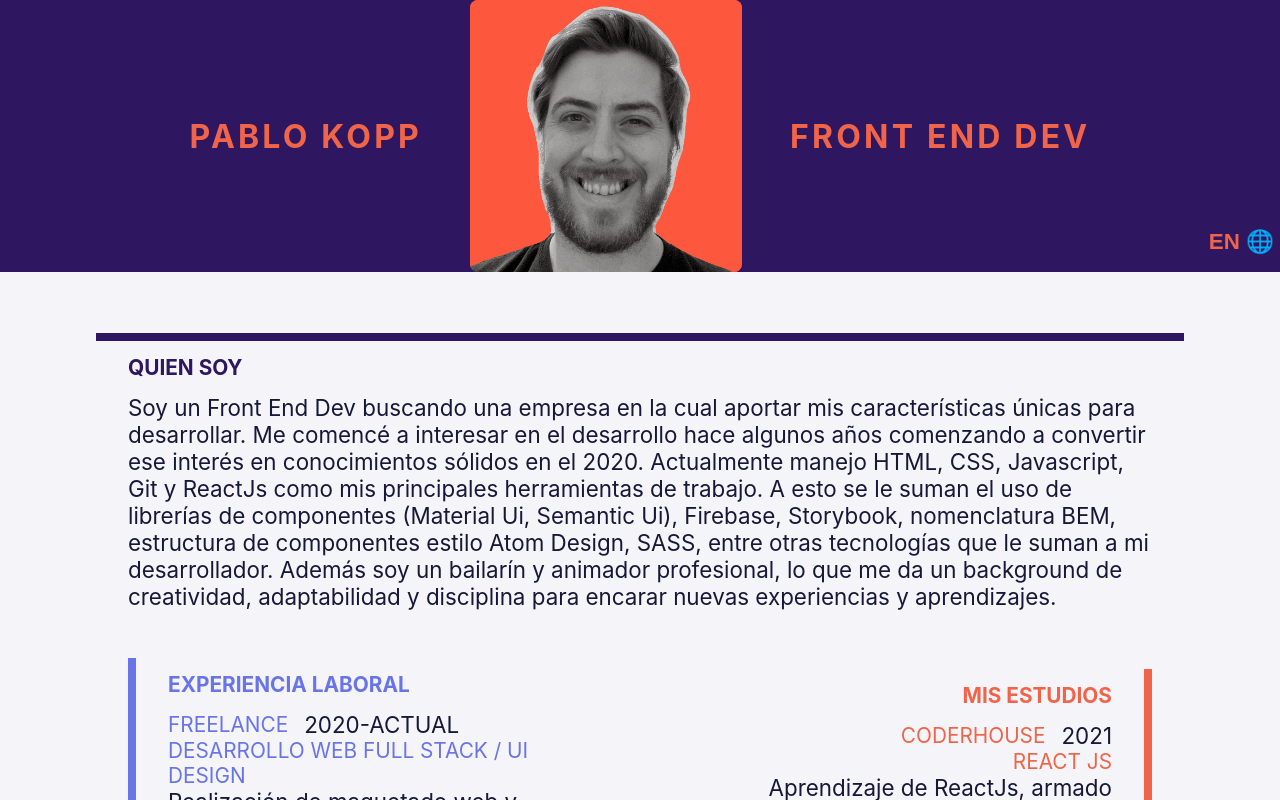
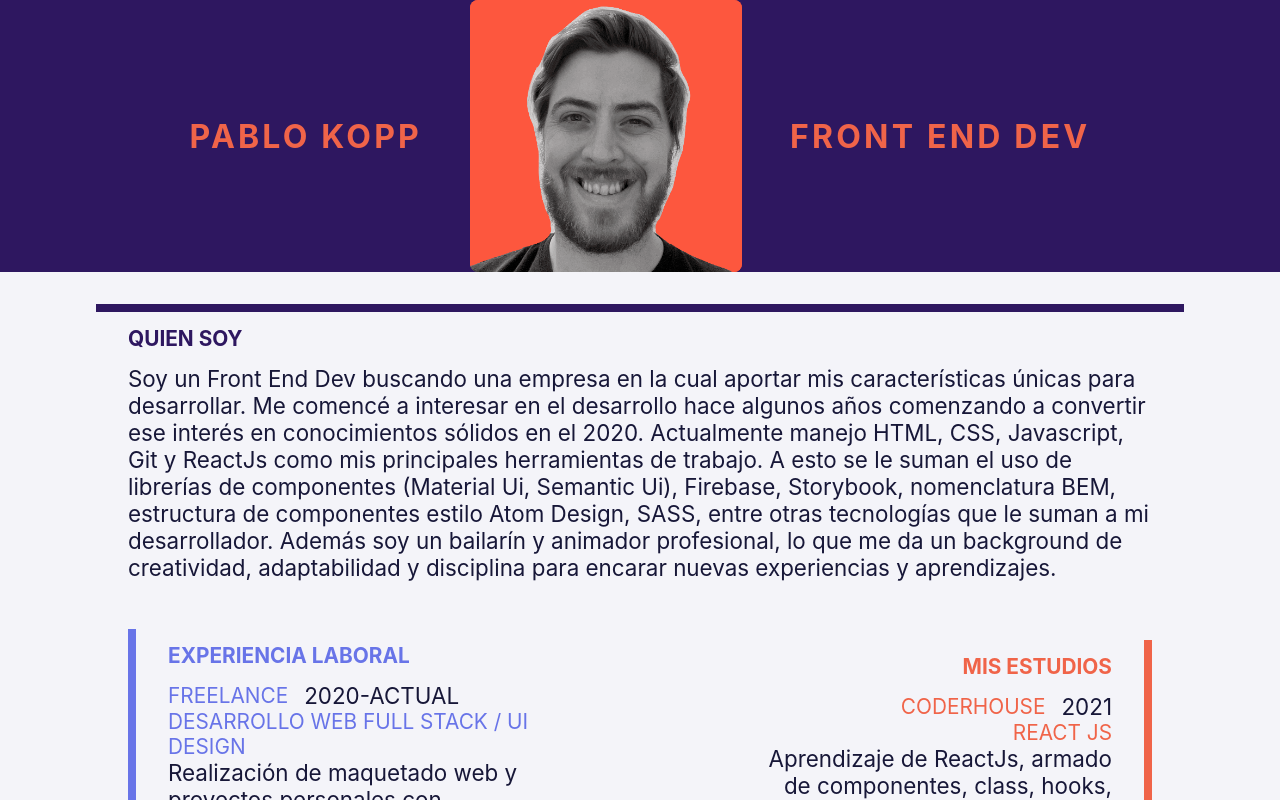
Before and after one commit to pablokopp/new-react-cv, a React (Create React App) app: page / in a window 1280 px wide. Shown: the top 800 px of the page. Built offline with nearby package versions, Linux system fonts and the light colour scheme.

Commit message:
Revert "Language / Context"
This reverts commit 72829bb7179616d44c1e7b4b40cb2bbef4e567bb.

```diff
--- a/src/App.js
+++ b/src/App.js
@@ -3,18 +3,15 @@ import Header from "./containers/Header";
 import WhoAmI from "./containers/WhoAmI";
 import Footer from "./containers/Footer";
 import WorkStudy from "./containers/WorkStudy";
-import { LanguageProvider } from "./context/Language";
-import LanguageChanger from "./components/LanguageChanger";
 
 function App() {
   return (
-    <LanguageProvider>
+    <div className="App">
       <Header />
-      <LanguageChanger />
       <WhoAmI />
       <WorkStudy />
       <Footer />
-    </LanguageProvider>
+    </div>
   );
 }
 
--- a/src/App.scss
+++ b/src/App.scss
@@ -5,9 +5,12 @@ $ntext: #171738;
 $bggray: #f4f4f9;
 $orange: #f06449;
 
+.App {
+  text-align: center;
+  background: $bggray;
+}
 * {
   transition: all 0.3s ease-in-out;
-  text-align: center;
 }
 body {
   font-size: 16px;
@@ -25,10 +28,8 @@ body {
   background-color: $bgblack;
   display: grid;
   grid-template-columns: auto auto auto;
-  grid-template-rows: auto auto;
-  grid-template-areas:
-    "h1 i h2"
-    ". l .";
+  grid-template-rows: auto;
+  grid-template-areas: "h1 i h2";
   justify-content: center;
   align-items: center;
   padding: 1.5rem;
@@ -42,7 +43,6 @@ body {
   .header--2 {
     grid-area: h2;
   }
-
   .img--header,
   .img--headergif {
     margin: 0 2rem;
@@ -74,19 +74,6 @@ body {
   .title--header {
     letter-spacing: 0.2rem;
   }
-}
-.languageChanger {
-  display: flex;
-  justify-content: flex-end;
-  width: 100%;
-  border-radius: 0.2em;
-  border: none;
-  background-color: transparent;
-  color: #f06449;
-  font-weight: 700;
-  font-size: 1.4rem;
-  cursor: pointer;
-  transform: translateY(-2em);
 }
 .whoAmI {
   width: 80%;
@@ -333,11 +320,7 @@ body {
       margin-bottom: 1rem;
     }
   }
-  .languageChanger {
-    transform: translateY(0);
-    font-size: 1em;
-    margin-top: 0.2em;
-  }
+
   .workStudy {
     flex-direction: column;
     width: 90%;
--- a/src/components/LanguageChanger.js
+++ /dev/null
@@ -1,17 +0,0 @@
-import React from "react";
-import { useContext } from "react/cjs/react.development";
-import { Language } from "../context/Language";
-
-const LanguageChanger = () => {
-  const { english, setEnglish } = useContext(Language);
-  const change = () => setEnglish(!english);
-  return (
-    <div>
-      <button className="languageChanger" onClick={change}>
-        {english ? "ES 🌐" : "EN 🌐"}
-      </button>
-    </div>
-  );
-};
-
-export default LanguageChanger;
--- a/src/containers/Study.js
+++ b/src/containers/Study.js
@@ -2,25 +2,12 @@ import React from "react";
 import Title from "../components/Title";
 import StudyExp from "../components/StudyExp";
 import dataS from "../data/dataS.json";
-import dataSen from "../data/dataSen.json";
-import { useContext } from "react/cjs/react.development";
-import { Language } from "../context/Language";
+
 const Study = () => {
-  const { english } = useContext(Language);
   return (
     <div className="study">
-      <Title cnTitle="study" text={english ? "MY STUDIES" : "MIS ESTUDIOS"} />
-      {english
-        ? dataSen.map((item) => (
-            <StudyExp
-              swhere={item.swhere}
-              swhen={item.swhen}
-              show={item.show}
-              sdesc={item.sdesc}
-              key={item.show}
-            />
-          ))
-        : dataS.map((item) => (
+      <Title cnTitle="study" text="MIS ESTUDIOS" />
+      {dataS.map((item) => (
         <StudyExp
           swhere={item.swhere}
           swhen={item.swhen}
--- a/src/containers/WhoAmI.js
+++ b/src/containers/WhoAmI.js
@@ -1,23 +1,14 @@
 import React from "react";
-import { useContext } from "react";
-
 import Title from "../components/Title";
 import Paragraph from "../components/Paragraph";
-import dataES from "../data/whoAmI.json";
-import dataEN from "../data/whoAmIen.json";
-import { Language } from "../context/Language";
-
 const WhoAmI = () => {
-  const { english } = useContext(Language);
-
   return (
     <div className="whoAmI ">
-      <Title cnTitle="whoAmI" text={english ? "WHO AM I?" : "QUIEN SOY"} />
-      {english ? (
-        <Paragraph cnPar="whoAmI" text={dataEN[0].text} />
-      ) : (
-        <Paragraph cnPar="whoAmI" text={dataES[0].text} />
-      )}{" "}
+      <Title cnTitle="whoAmI" text="QUIEN SOY" />
+      <Paragraph
+        cnPar="whoAmI"
+        text="Soy un Front End Dev buscando una empresa en la cual aportar mis características únicas para desarrollar. Me comencé a interesar en el desarrollo hace algunos años comenzando a convertir ese interés en conocimientos sólidos en el 2020. Actualmente manejo HTML, CSS, Javascript, Git y ReactJs como mis principales herramientas de trabajo. A esto se le suman el uso de librerías de componentes (Material Ui, Semantic Ui), Firebase, Storybook, nomenclatura BEM, estructura de componentes estilo Atom Design, SASS, entre otras tecnologías que le suman a mi desarrollador. Además soy un bailarín y animador profesional, lo que me da un background de creatividad, adaptabilidad y disciplina para encarar nuevas experiencias y aprendizajes."
+      />
     </div>
   );
 };
--- a/src/containers/Work.js
+++ b/src/containers/Work.js
@@ -1,30 +1,13 @@
 import React from "react";
-import { useContext } from "react/cjs/react.development";
 import Title from "../components/Title";
 import WorkExp from "../components/WorkExp";
-import { Language } from "../context/Language";
 import dataW from "../data/dataW.json";
-import dataWen from "../data/dataWen.json";
 
 const Work = () => {
-  const { english } = useContext(Language);
   return (
     <div className="work">
-      <Title
-        cnTitle="work"
-        text={english ? "WORK EXPERIENCE" : "EXPERIENCIA LABORAL"}
-      />
-      {english
-        ? dataWen.map((item) => (
-            <WorkExp
-              jwhere={item.jwhere}
-              jwhen={item.jwhen}
-              jhow={item.jhow}
-              jdesc={item.jdesc}
-              key={item.jhow}
-            />
-          ))
-        : dataW.map((item) => (
+      <Title cnTitle="work" text="EXPERIENCIA LABORAL" />
+      {dataW.map((item) => (
         <WorkExp
           jwhere={item.jwhere}
           jwhen={item.jwhen}
--- a/src/context/Language.js
+++ /dev/null
@@ -1,13 +0,0 @@
-import { createContext, useState } from "react";
-
-export const Language = createContext({});
-
-export const LanguageProvider = ({ children }) => {
-  const [english, setEnglish] = useState(false);
-
-  return (
-    <Language.Provider value={{ english, setEnglish }}>
-      {children}
-    </Language.Provider>
-  );
-};
--- a/src/data/dataSen.json
+++ /dev/null
@@ -1,27 +0,0 @@
-[
-
-    {
-        "swhere": "CODERHOUSE",
-        "swhen": "2021",
-        "show": "REACT JS",
-        "sdesc": "Learning ReactJs, building components, class, hooks, use of API, communication with the backend, react router DOM."
-    },
-    {
-        "swhere": "FREECODECAMP",
-        "swhen": "IN PROGRESS",
-        "show": "FRONTEND LIBRARIES",
-        "sdesc": "FreeCodeCamp certifications in Front End development libraries."
-    },
-    {
-        "swhere": "POLOTIC MISIONES",
-        "swhen": "2021",
-        "show": "PYTHON / JAVASCRIPT WEB DEVELOPMENT",
-        "sdesc": "Study of Python and Javascript for the development of web apps."
-    },
-    {
-        "swhere": "UTN RESISTENCIA",
-        "swhen": "2020",
-        "show": " WEB RESPONSIVE DESIGN",
-        "sdesc": "Certification at the UTN in Responsive Web Design using HTML5, CSS3 and Javascript tools"
-    }
-]
--- a/src/data/dataWen.json
+++ /dev/null
@@ -1,20 +0,0 @@
-[
-    {
-        "jwhere":"FREELANCE",
-        "jwhen": "2020-TODAY",
-        "jhow": "FULL STACK WEB DEVELOPMENT / UI DESIGN",
-        "jdesc": "Realization of web mock ups and personal projects with a focus on development using Javascript, HTML, CSS and React."
-    },
-    {
-        "jwhere":"DISNEY CRUISE LINE",
-        "jwhen": "2019-2021",
-        "jhow": "CRUISE STAFF HOST",
-        "jdesc": "Entertainer and coordinator of recreational activities aboard the Disney Fantasy and Disney Dream cruises, sailing through the Caribbean Sea, speaking entirely in English."
-    },
-    {
-        "jwhere":"ACCENTURE",
-        "jwhen": "2011-2015",
-        "jhow": "HELP DESK AGENT",
-        "jdesc": "Troubleshooting and derivation of specific app problems from various projects and general configuration issues."
-    }
-]
--- a/src/data/whoAmI.json
+++ /dev/null
@@ -1,5 +0,0 @@
-[
-    {
-        "text": "Soy un Front End Dev buscando una empresa en la cual aportar mis características únicas para desarrollar. Me comencé a interesar en el desarrollo hace algunos años comenzando a convertir ese interés en conocimientos sólidos en el 2020. Actualmente manejo HTML, CSS, Javascript, Git y ReactJs como mis principales herramientas de trabajo. A esto se le suman el uso de librerías de componentes (Material Ui, Semantic Ui), Firebase, Storybook, nomenclatura BEM, estructura de componentes estilo Atom Design, SASS, entre otras tecnologías que le suman a mi desarrollador. Además soy un bailarín y animador profesional, lo que me da un background de creatividad, adaptabilidad y disciplina para encarar nuevas experiencias y aprendizajes."
-    }
-]
--- a/src/data/whoAmIen.json
+++ /dev/null
@@ -1,3 +0,0 @@
-[{
-    "text":"I am a Front End Dev looking for a company in which to contribute my unique characteristics to develop. I became interested in development a few years ago beginning to turn that interest into solid knowledge in 2020. I currently use HTML, CSS, Javascript, Git and ReactJs as my main work tools. Added to this is the use of component libraries (Material Ui, Semantic Ui), Firebase, Storybook, BEM nomenclature, Atom Design, SASS, among other technologies that help me thrive as a developer. I am also a professional dancer and entertainer, which gives me a background of creativity, adaptability and discipline to face new experiences and learnings."
-}]
```
Lines whose indentation alone changed are shown as unchanged.
